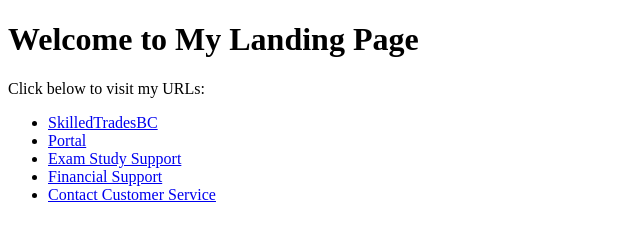
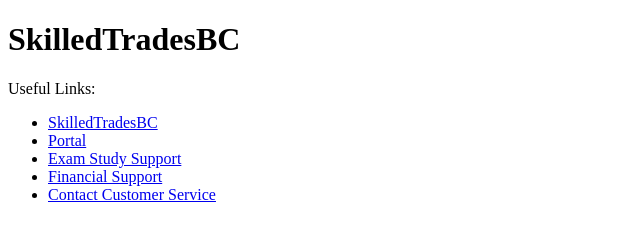
Before and after one commit to xjayj23/STBC-AA-Link-landing-page, a plain HTML site: page index.html in a window 1280 px wide. Shown: the whole page, without its empty margins (0-640 px from the left). Drawn offline with Linux system fonts and the light colour scheme.

Commit message:
Update index.html

```diff
--- a/index.html
+++ b/index.html
@@ -6,8 +6,8 @@
     <title>My Landing Page</title>
 </head>
 <body>
-    <h1>Welcome to My Landing Page</h1>
-    <p>Click below to visit my URLs:</p>
+    <h1>SkilledTradesBC</h1>
+    <p>Useful Links:</p>
     <ul>
         <li><a href="https://skilledtradesbc.ca/" target="_blank">SkilledTradesBC</a></li>
         <li><a href="https://portal.skilledtradesbc.ca/SignIn/" target="_blank">Portal</a></li>
```
